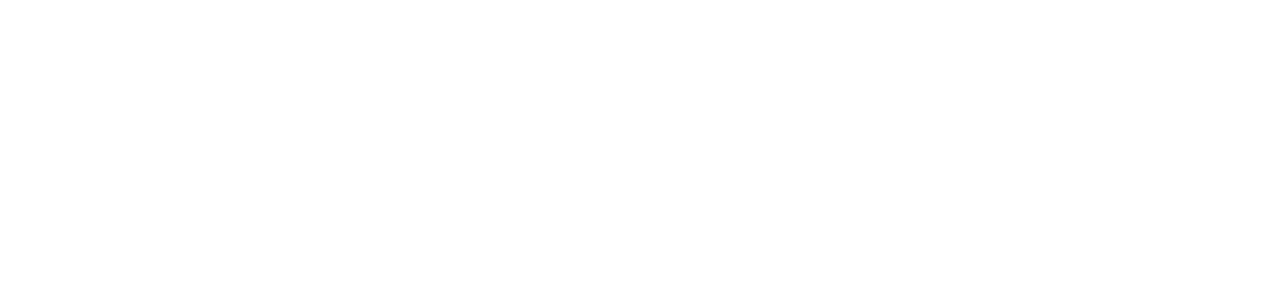
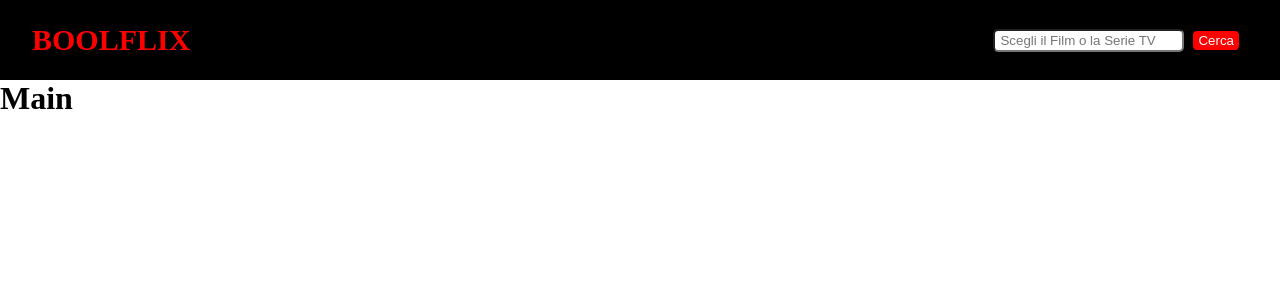
Before and after one commit to RicchiutiLucia/vite-boolflix, a Vue app: page / in a window 1280 px wide. Shown: the top 300 px of the page. Built offline with nearby package versions, Linux system fonts and the light colour scheme.

Commit message:
creazione componenti ed inizio milestone 1

```diff
--- a/src/App.vue
+++ b/src/App.vue
@@ -12,6 +12,27 @@
   },
   data(){
     return{
+      store,
+      apiKey:'addb82fb3a7f441748d95485d50f36bc',
+      apiUrl: 'https://api.themoviedb.org/3/search/movie'
+
+    }
+  },
+  methods:{
+    getMovies(){
+      axios.get(this.apiUrl, {
+        params: {
+          api_key: this.apiKey,
+          query: search
+        }
+      })
+      .then((response) => {
+          console.log(response.data.results);
+          this.store.movies = response.data.results;
+        })
+        .catch(function (error) {
+          console.log(error);
+        });
 
     }
   }
@@ -22,7 +43,7 @@
 
 <template>
 
-  <AppHeader></AppHeader>
+  <AppHeader  @inputSearch="getMovies"></AppHeader>
   <AppMain></AppMain>
 
 </template>
--- a/src/components/AppHeader.vue
+++ b/src/components/AppHeader.vue
@@ -1,17 +1,73 @@
 <script>
-export default{
-  data(){
-    return{
 
+  import { store } from '../store.js';
+    export default {
+        name: 'AppHeader',
+        data() {
+            return {
+                store
+            }
+        }
     }
-  }
-}
+
 </script>
 
 <template>
 
+  <header>
+    <div class="title">
+      <a href="!#">BOOLFLIX</a>
+    </div>
+    <div class="selection">
+      <form >
+        <label for="search">
+          <input
+            id="search"
+            type="text"
+            name="search"
+            placeholder="Scegli il Film o la Serie TV"
+            v-model="store.searchText"
+            @keyup.enter="$emit('inputSearch', store.searchText)"
+          >
+          <button>Cerca</button>
+        </label>
+      </form>
+    </div>
+  </header>
+
 </template>
 
 <style scoped lang="scss">
-@use '../styles/general.scss'
+@use '../styles/general.scss';
+
+header{
+  height: 10vh;
+  background-color: black;
+  display: flex;
+  justify-content: space-between ;
+  align-items: center;
+  padding: 0 2rem;
+}
+.title {
+  a {
+    color: red;
+    font-size: 30px;
+    font-weight: bolder;
+  }
+}
+#search {
+  border-radius: 5px;
+  padding: 2px 5px;
+  cursor: pointer
+}
+button {
+  margin: 0 .5rem;
+  background-color: red;
+  color: white;
+  border: 1px solid black;
+  border-radius: 5px;
+  padding: 2px 5px;
+  cursor: pointer;
+}
+
 </style>
--- a/src/components/AppMain.vue
+++ b/src/components/AppMain.vue
@@ -1,7 +1,9 @@
 <script>
+import {store} from '../store.js'
 export default{
   data(){
     return{
+      store
 
     }
   }
@@ -9,6 +11,23 @@
 </script>
 
 <template>
+   <h1>Main</h1>
+    <nav>
+        <ul v-for=" movies in store.moviesList">
+            <li>
+                <p>{{ movies.title }}</p>
+            </li>
+            <li>
+                <p>{{ movies.original_title }}</p>
+            </li>
+            <li>
+                <p>{{ movies.original_language }}</p>
+            </li>
+            <li>
+                <p>{{ movies.vote_average }}</p>
+            </li>
+        </ul>
+    </nav>
 
 </template>
 
--- a/src/store.js
+++ b/src/store.js
@@ -3,7 +3,7 @@
 export const store = reactive(
     {
         searchText: '',
-        movies:[],
-        series:[]
+        moviesList:[],
+        seriesList:[]
     }
 );
--- a/src/styles/general.scss
+++ b/src/styles/general.scss
@@ -3,3 +3,7 @@
     margin: 0;
     box-sizing: border-box;
 }
+
+a{
+    text-decoration: none;
+}
```
Also changed, not shown: src/components/AppFilm.vue (deleted, +0 -17 lines).
